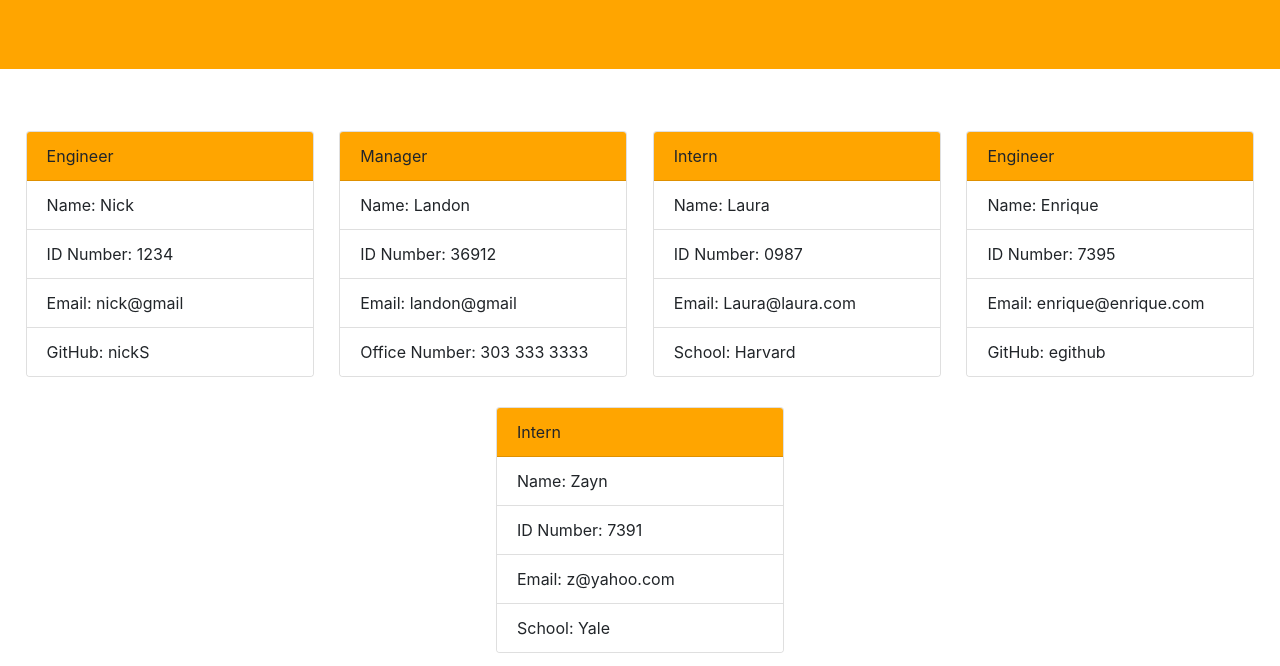
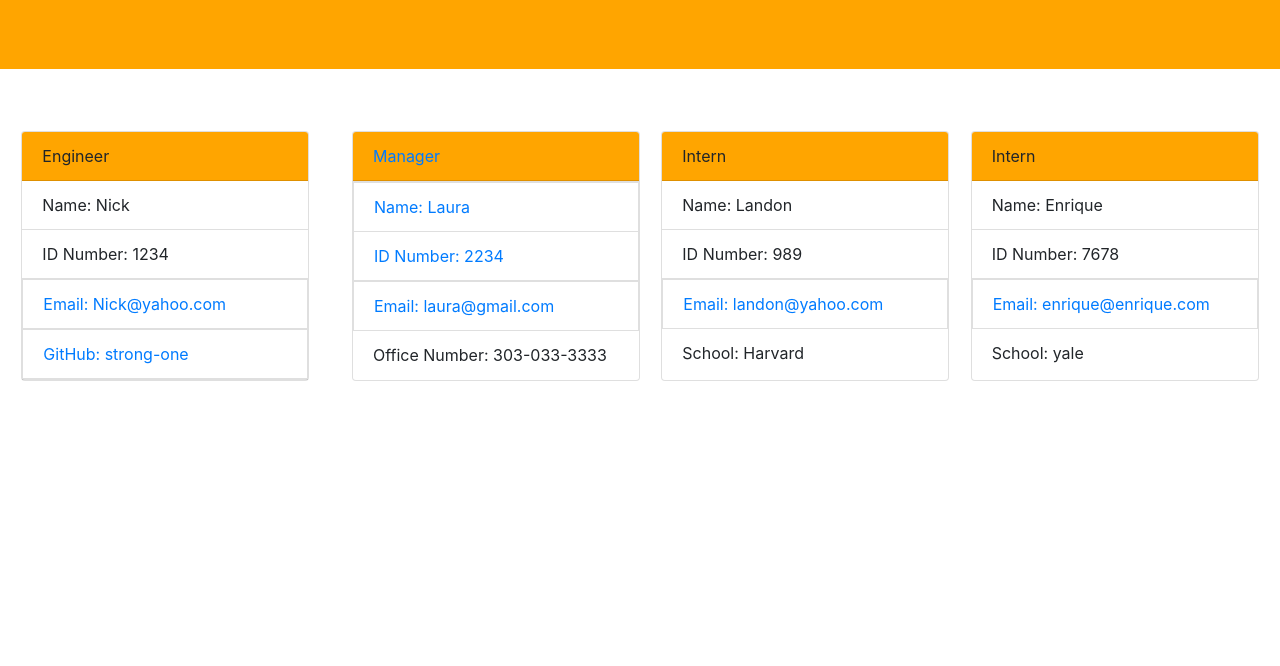
Before and after one commit to strong-one/Strongs-Team-Profile-Generator, a website: page index.html in a window 1280 px wide. Shown: the part 134-800 px from the top of the page. Drawn offline with nearby package versions, Linux system fonts and the light colour scheme.

Commit message:
added hyperlinks to email and github, made new video and linked in readme

```diff
--- a/index.html
+++ b/index.html
@@ -1,3 +1,4 @@
+
     <!DOCTYPE html>
     <html lang="en">
       <head>
@@ -13,63 +14,55 @@
       </head>
 
       <body>
+
         <header class="jumbotron jumbotron-fluid">
           <div class="container">
             <h1 class="display-4">My Team</h1>
           </div>
         </header>
-    <section class="sect-container">
+        <section class = "sect-container">
           <!-- cards go here -->
 
   <div class="card" style="width: 18rem">
-        <div class="card-header">Engineer</div>
+    <div class="card-header"> Engineer </div>
     <ul class="list-group list-group-flush">
-          <li class="list-group-item">Name: Nick</li>
-          <li class="list-group-item">ID Number: 1234</li>
-          <li class="list-group-item">Email: nick@gmail</li>
-          <li class="list-group-item">GitHub: nickS</li>
+      <li class="list-group-item"> Name: Nick</li>
+      <li class="list-group-item"> ID Number: 1234</li>
+      <a href="mailto:Nick@yahoo.com" ><li class="list-group-item"> Email: Nick@yahoo.com</li></a>
+      <a href="https://github.com/strong-one"><li class="list-group-item"> GitHub: strong-one</li>
     </ul>
   </div>
 
   <div class="card" style="width: 18rem">
-        <div class="card-header">Manager</div>
+    <div class="card-header"> Manager </div>
     <ul class="list-group list-group-flush">
-          <li class="list-group-item">Name: Landon</li>
-          <li class="list-group-item">ID Number: 36912</li>
-          <li class="list-group-item">Email: landon@gmail</li>
-          <li class="list-group-item">Office Number: 303 333 3333</li>
+      <li class="list-group-item"> Name: Laura</li>
+      <li class="list-group-item"> ID Number: 2234</li>
+      <a href="mailto:laura@gmail.com" ><li class="list-group-item"> Email: laura@gmail.com</li></a>
+      <li class="list-group-item"> Office Number: 303-033-3333</li>
     </ul>
   </div>
 
   <div class="card" style="width: 18rem">
-        <div class="card-header">Intern</div>
+    <div class="card-header"> Intern </div>
     <ul class="list-group list-group-flush">
-          <li class="list-group-item">Name: Laura</li>
-          <li class="list-group-item">ID Number: 0987</li>
-          <li class="list-group-item">Email: Laura@laura.com</li>
-          <li class="list-group-item">School: Harvard</li>
+      <li class="list-group-item"> Name: Landon</li>
+      <li class="list-group-item"> ID Number: 989</li>
+      <a href="mailto:landon@yahoo.com" ><li class="list-group-item"> Email: landon@yahoo.com</li></a>
+      <li class="list-group-item"> School: Harvard</li>
     </ul>
   </div>
 
   <div class="card" style="width: 18rem">
-        <div class="card-header">Engineer</div>
+    <div class="card-header"> Intern </div>
     <ul class="list-group list-group-flush">
-          <li class="list-group-item">Name: Enrique</li>
-          <li class="list-group-item">ID Number: 7395</li>
-          <li class="list-group-item">Email: enrique@enrique.com</li>
-          <li class="list-group-item">GitHub: egithub</li>
+      <li class="list-group-item"> Name: Enrique</li>
+      <li class="list-group-item"> ID Number: 7678</li>
+      <a href="mailto:enrique@enrique.com" ><li class="list-group-item"> Email: enrique@enrique.com</li></a>
+      <li class="list-group-item"> School: yale</li>
     </ul>
   </div>
 
-      <div class="card" style="width: 18rem">
-        <div class="card-header">Intern</div>
-        <ul class="list-group list-group-flush">
-          <li class="list-group-item">Name: Zayn</li>
-          <li class="list-group-item">ID Number: 7391</li>
-          <li class="list-group-item">Email: z@yahoo.com</li>
-          <li class="list-group-item">School: Yale</li>
-        </ul>
-      </div>
         </section>
         <script src="https://cdn.jsdelivr.net/npm/bootstrap@4.6.0/dist/js/bootstrap.min.js"></script>
       </body>
```
Also changed, not shown: index.js (+4 -4 lines), README.md. Lines whose indentation alone changed are shown as unchanged.
